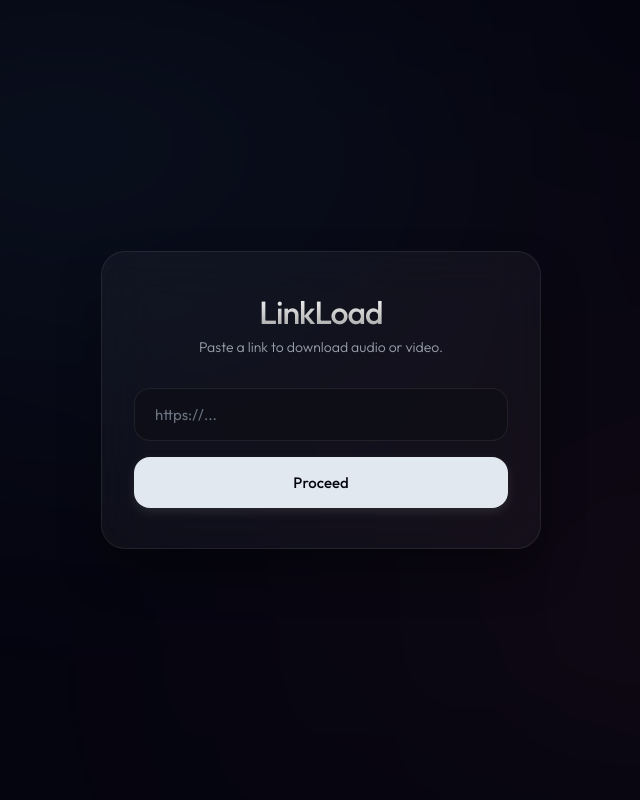
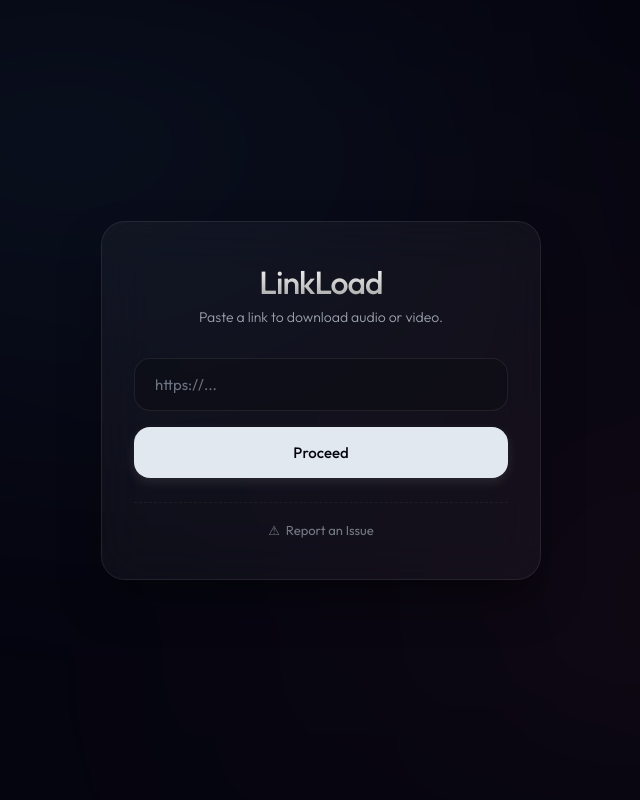
Before and after one commit to sanjithr07/LinkLoad, a Flask app: page / in a window 1280 px wide. Shown: the whole page, without its empty margins (319-959 px from the left). Run offline with Flask 3, Linux system fonts and the light colour scheme.

Commit message:
add report issue link to footer

```diff
--- a/static/css/style.css
+++ b/static/css/style.css
@@ -375,6 +375,30 @@ select:focus {
   }
 }
 
+.app-footer {
+  text-align: center;
+  margin-top: -8px;
+  padding-top: 16px;
+  border-top: 1px dashed rgba(255, 255, 255, 0.05);
+}
+
+.app-footer a {
+  color: var(--text-secondary);
+  text-decoration: none;
+  font-size: 13px;
+  font-weight: 400;
+  transition: var(--transition);
+  display: inline-flex;
+  align-items: center;
+  gap: 6px;
+  opacity: 0.7;
+}
+
+.app-footer a:hover {
+  color: #78ffd6;
+  opacity: 1;
+}
+
 @media (max-width: 480px) {
   .app-container {
     padding: 32px 24px;
--- a/templates/index.html
+++ b/templates/index.html
@@ -67,6 +67,12 @@
             <button id="download-btn" class="download-btn">Stream Download</button>
             <p class="streaming-note hidden" id="download-status">Processing your download...</p>
         </div>
+
+        <div class="app-footer">
+            <a href="https://github.com/sanjithr07/LinkLoad/issues" target="_blank" rel="noopener noreferrer">
+                <span>⚠</span> Report an Issue
+            </a>
+        </div>
     </div>
 
     <script src="{{ url_for('static', filename='js/app.js') }}"></script>
```
